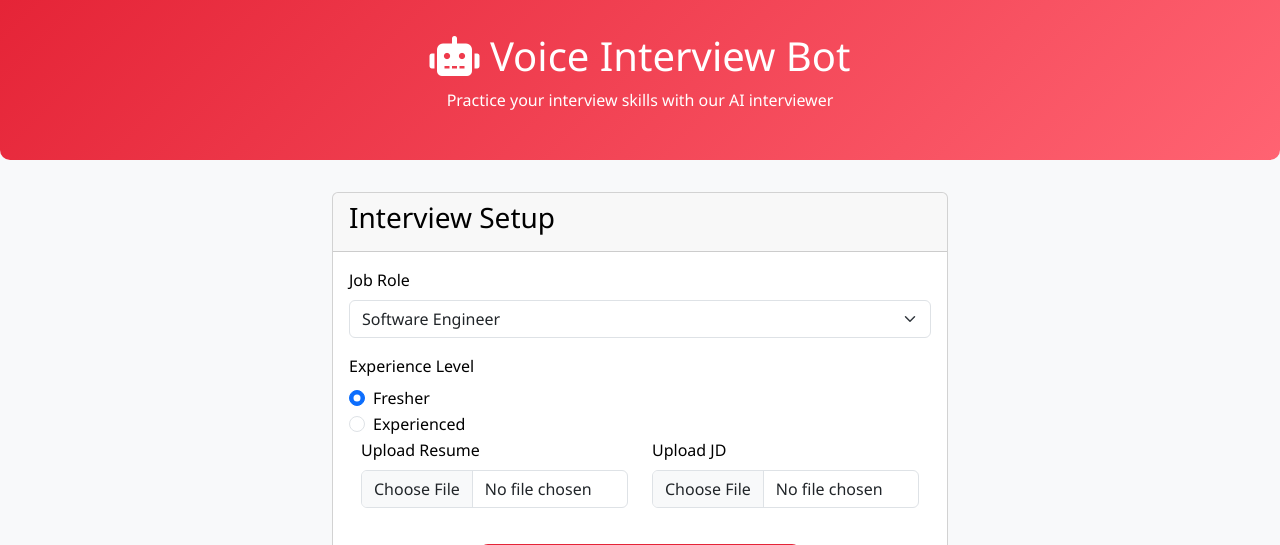
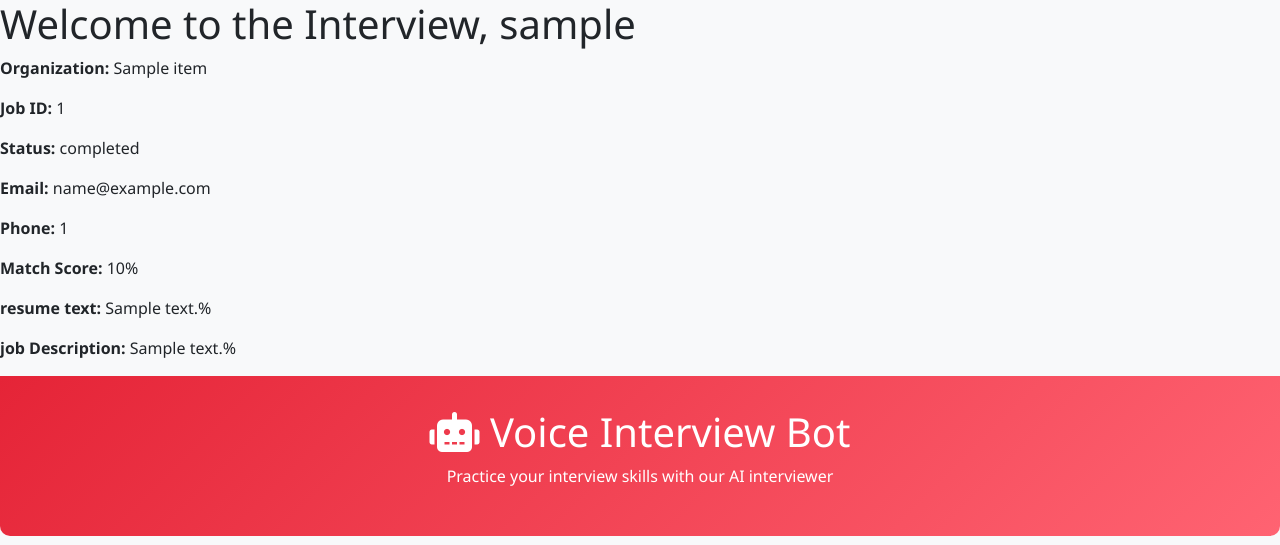
Before and after one commit to ddnyanu/AI-INTERVIEW-BOT, a Flask app: page /jobs/interview/1/ in a window 1280 px wide. Shown: the top 545 px of the page. Run offline with Flask 3, Linux system fonts and the light colour scheme; a database or web service that is not in the repository returns one stand-in record (values such as "Sample title"); data that the repository does not hold is empty; some libraries are stand-ins or nearby versions.

Commit message:
jd and resume added

```diff
--- a/templates/index.html
+++ b/templates/index.html
@@ -257,7 +257,24 @@
 
     </style>
 </head>
+
+
+
+
+
+
 <body>
+    <h1>Welcome to the Interview, {{ data.user_name }}</h1>
+    <p><strong>Organization:</strong> {{ data.organization_name }}</p>
+    <p><strong>Job ID:</strong> {{ data.job_id }}</p>
+    <p><strong>Status:</strong> {{ data.status }}</p>
+    <p><strong>Email:</strong> {{ data.email }}</p>
+    <p><strong>Phone:</strong> {{ data.phone_number }}</p>
+    <p><strong>Match Score:</strong> {{ data.match_score }}%</p>
+    <p><strong>resume text:</strong> {{ data.resume_text }}%</p>
+    <p><strong>job Description:</strong> {{ data.jd_text }}%</p>
+
+
     <div class="container-fluid">
         <div class="row header">
             <div class="col-12 text-center">
```
